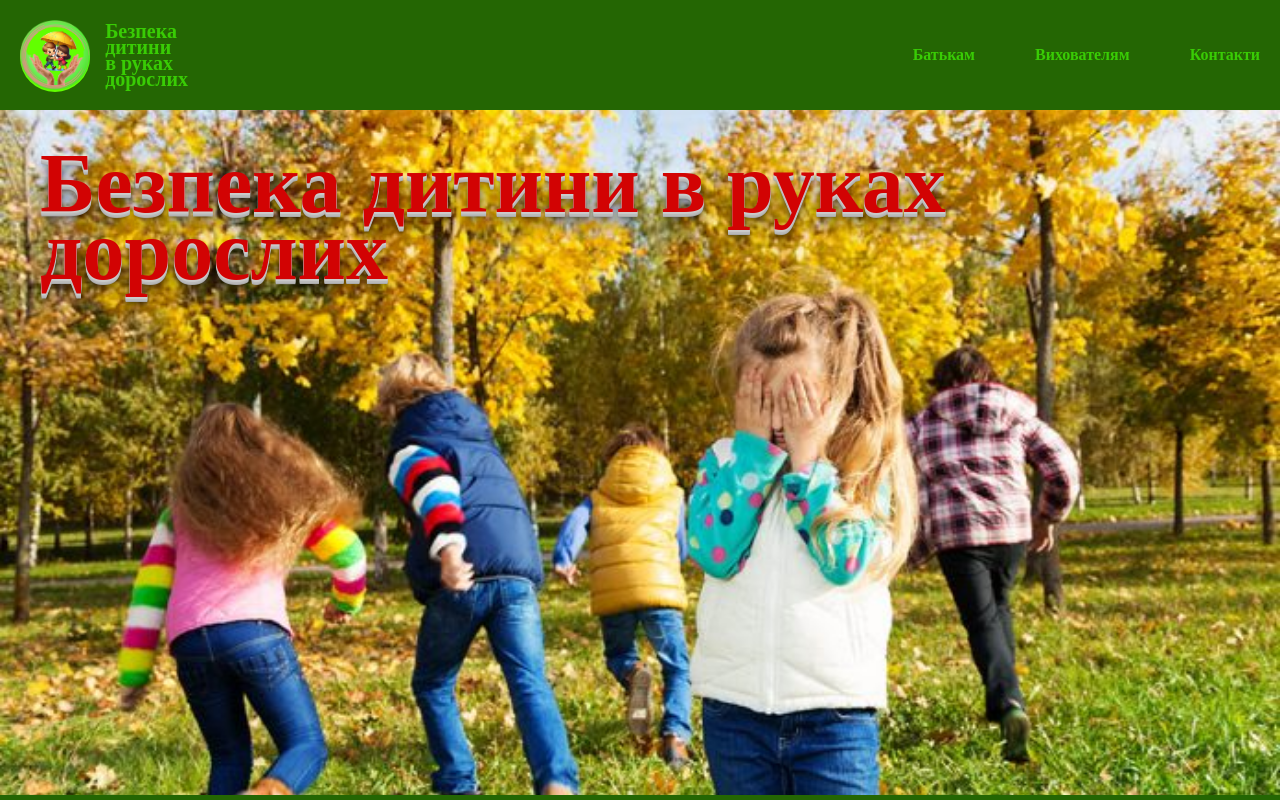
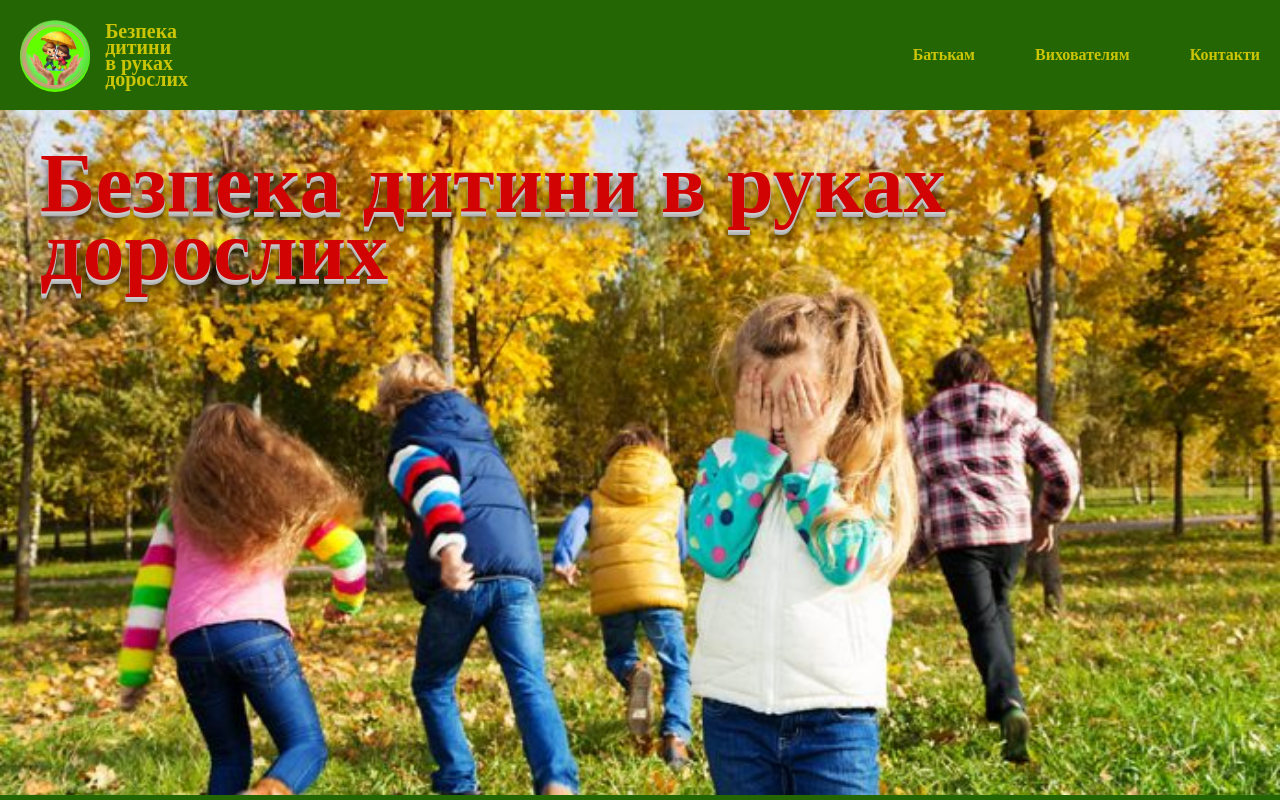
Before and after one commit to VIKTORIYA-S/safety, a plain HTML site: page index.html in a window 1280 px wide. Shown: the top 800 px of the page. Drawn offline with Linux system fonts and the light colour scheme.

Commit message:
add content

```diff
--- a/style.css
+++ b/style.css
@@ -56,7 +56,7 @@ body {
     font-size: 20px;
     font-weight: 600;
     line-height: 0.8;
-    color: #39cc05;
+    color: #ccc505;
 }
 
 .logo__title:hover {
@@ -80,7 +80,7 @@ body {
 .nav__link a {
     font-size: 16px;
     font-weight: 600;
-    color: #39cc05;
+    color: #ccc505;
     text-decoration: none;
 }
 
```
